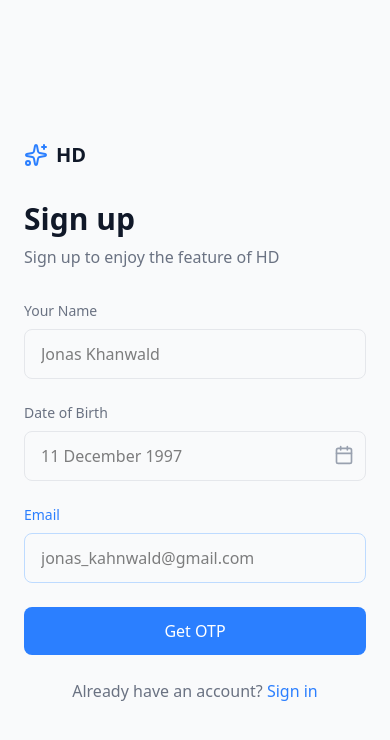
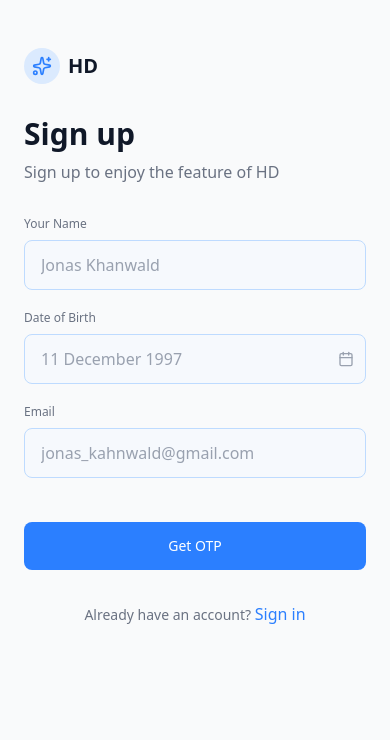
Before and after one commit to Chirag5017/HighwayDeliteAssignment, a React (Vite) app in the folder client/: page /signup in a window 390 px wide. Shown: the top 740 px of the page. Built offline with nearby package versions, Linux system fonts and the light colour scheme; no server answers.

Commit message:
feat: add react-datepicker for date selection; enhance UI components with improved styling and responsiveness; update AuthContext to handle sign up and sign in flags

```diff
--- a/client/package.json
+++ b/client/package.json
@@ -14,6 +14,7 @@
     "axios": "^1.11.0",
     "lucide-react": "^0.542.0",
     "react": "^19.1.1",
+    "react-datepicker": "^8.7.0",
     "react-dom": "^19.1.1",
     "react-hot-toast": "^2.6.0",
     "react-router-dom": "^7.8.2",
--- a/client/src/components/BackGround.tsx
+++ b/client/src/components/BackGround.tsx
@@ -1,11 +1,9 @@
 export function BackGround() {
   return (
-    <div className="hidden md:flex md:w-1/2 relative overflow-hidden rounded-r-3xl">
-      <img
-        src="https://images.pexels.com/photos/1323712/pexels-photo-1323712.jpeg?auto=compress&cs=tinysrgb&w=1260&h=750&dpr=2"
-        alt="Abstract blue waves"
-        className="w-full h-full object-cover"
-      />
-    </div>
+    <img
+      src="https://res.cloudinary.com/dtfuu1dar/image/upload/v1756562206/7b63f1a45bc23337ff246ae8162bec8fa9d7190d_he3qbl.jpg"
+      alt="Abstract blue waves"
+      className="w-full h-full rounded-3xl object-cover"
+    />
   );
 }
--- a/client/src/components/Dashboard.tsx
+++ b/client/src/components/Dashboard.tsx
@@ -23,7 +23,7 @@ export function Dashboard() {
           </div>
           <button
             onClick={logout}
-            className="text-blue-500 text-sm font-medium"
+            className="text-blue-500 text-sm cursor-pointer font-medium"
           >
             Sign Out
           </button>
@@ -32,7 +32,7 @@ export function Dashboard() {
         <div className="px-4 py-6 space-y-6">
           {/* Welcome Card */}
           <div className="bg-white rounded-xl p-6 shadow-sm">
-            <h2 className="text-xl font-semibold text-gray-900 mb-3">
+            <h2 className="text-xl font-semibold cursor-pointer text-gray-900 mb-3">
               Welcome, Jonas Kahnwald !
             </h2>
             <p className="text-sm text-gray-600">
@@ -41,7 +41,7 @@ export function Dashboard() {
           </div>
 
           {/* Create Note Button */}
-          <button className="w-full bg-blue-500 text-white py-4 rounded-xl font-medium text-base">
+          <button className="w-full bg-blue-500 text-white cursor-pointer py-4 rounded-xl font-medium text-base">
             Create Note
           </button>
 
@@ -55,7 +55,7 @@ export function Dashboard() {
                   className="bg-white rounded-xl p-4 shadow-sm flex items-center justify-between"
                 >
                   <span className="text-base text-gray-900">{note.title}</span>
-                  <button className="text-gray-400 hover:text-gray-600">
+                  <button className="text-gray-400 cursor-pointer hover:text-gray-600">
                     <Trash2 className="w-5 h-5" />
                   </button>
                 </div>
@@ -83,7 +83,7 @@ export function Dashboard() {
             </div>
             <button
               onClick={logout}
-              className="text-blue-500 text-base font-medium hover:text-blue-600"
+              className="text-blue-500 text-base cursor-pointer font-medium hover:text-blue-600"
             >
               Sign Out
             </button>
@@ -101,7 +101,7 @@ export function Dashboard() {
             </div>
 
             {/* Create Note Button */}
-            <button className="bg-blue-500 text-white py-4 px-8 rounded-xl font-medium text-base hover:bg-blue-600 transition-colors">
+            <button className="bg-blue-500 text-white cursor-pointer py-4 px-8 rounded-xl font-medium text-base hover:bg-blue-600 transition-colors">
               Create Note
             </button>
 
@@ -115,7 +115,7 @@ export function Dashboard() {
                     className="bg-white rounded-xl p-6 shadow-sm flex items-center justify-between hover:shadow-md transition-shadow"
                   >
                     <span className="text-lg text-gray-900">{note.title}</span>
-                    <button className="text-gray-400 hover:text-gray-600">
+                    <button className="text-gray-400 cursor-pointer hover:text-gray-600">
                       <Trash2 className="w-6 h-6" />
                     </button>
                   </div>
--- a/client/src/components/Logo.tsx
+++ b/client/src/components/Logo.tsx
@@ -3,7 +3,9 @@ import { Sparkles } from 'lucide-react';
 export function Logo() {
   return (
     <div className="flex items-center gap-2 mb-8">
-      <Sparkles className="w-6 h-6 text-blue-500" />
+      <div className="p-2 bg-blue-100 rounded-full">
+        <Sparkles className="w-5 h-5 text-blue-500" />
+      </div>
       <span className="text-xl font-semibold text-gray-900">HD</span>
     </div>
   );
--- a/client/src/components/OTPVerification.tsx
+++ b/client/src/components/OTPVerification.tsx
@@ -6,7 +6,7 @@ import { Logo } from './Logo';
 import { BackGround } from './BackGround';
 
 export function OTPVerification() {
-  const { verifyOTP, signUpData } = useAuth();
+  const { verifyOTP, signUpData, flag } = useAuth();
   const [otp, setOtp] = useState('');
   const [showOtp, setShowOtp] = useState(false);
 
@@ -18,36 +18,36 @@ export function OTPVerification() {
   };
 
   return (
-    <div className="min-h-screen bg-gray-50 flex">
-      <div className="w-full md:w-1/2 flex flex-col justify-center px-6 md:px-16 lg:px-20">
+    <div className="min-h-screen bg-gray-50 flex flex-col lg:flex-row">
+      <div className="w-full lg:w-1/2 flex items-center justify-center px-6 lg:px-12 xl:px-16 py-12">
         <div className="max-w-md w-full mx-auto md:mx-0">
           <Logo />
 
           <div className="mb-8">
-            <h1 className="text-3xl font-bold text-gray-900 mb-2">Sign up</h1>
+            <h1 className="text-3xl font-bold text-gray-900 mb-2">{flag === "signup" ? "Sign up" : "Sign in"}</h1>
             <p className="text-gray-500">Sign up to enjoy the feature of HD</p>
           </div>
 
           <form onSubmit={handleSubmit} className="space-y-6">
-            <div>
+            { flag === "signup" && <div>
               <label className="block text-sm text-gray-500 mb-2">Your Name</label>
               <input
                 type="text"
                 value={signUpData.name || ''}
                 disabled
-                className="w-full px-4 py-3 border border-gray-200 rounded-lg bg-gray-50 text-gray-500"
+                className="w-full px-4 py-3 border border-blue-200 rounded-lg text-gray-900 placeholder-gray-400 focus:outline-none focus:border-blue-500 focus:ring-1 focus:ring-blue-500 bg-blue-50/30"
               />
-            </div>
+            </div> }
 
-            <div>
+           { flag === "signup" && <div>
               <label className="block text-sm text-gray-500 mb-2">Date of Birth</label>
               <input
                 type="text"
                 value={signUpData.dateOfBirth || ''}
                 disabled
-                className="w-full px-4 py-3 border border-gray-200 rounded-lg bg-gray-50 text-gray-500"
+                className="w-full px-4 py-3 border border-blue-200 rounded-lg text-gray-900 placeholder-gray-400 focus:outline-none focus:border-blue-500 focus:ring-1 focus:ring-blue-500 bg-blue-50/30"
               />
-            </div>
+            </div> }
 
             <div>
               <label className="block text-sm text-gray-500 mb-2">Email</label>
@@ -55,7 +55,7 @@ export function OTPVerification() {
                 type="email"
                 value={signUpData.email || ''}
                 disabled
-                className="w-full px-4 py-3 border border-gray-200 rounded-lg bg-gray-50 text-gray-500"
+                className="w-full px-4 py-3 border border-blue-200 rounded-lg text-gray-900 placeholder-gray-400 focus:outline-none focus:border-blue-500 focus:ring-1 focus:ring-blue-500 bg-blue-50/30"
               />
             </div>
 
@@ -66,13 +66,13 @@ export function OTPVerification() {
                   type={showOtp ? "text" : "password"}
                   value={otp}
                   onChange={(e) => setOtp(e.target.value)}
-                  className="w-full px-4 py-3 border border-gray-200 rounded-lg focus:outline-none focus:ring-2 focus:ring-blue-500 focus:border-transparent pr-12"
+                  className="w-full px-4 py-3 border border-blue-200 rounded-lg text-gray-900 placeholder-gray-400 focus:outline-none focus:border-blue-500 focus:ring-1 focus:ring-blue-500 bg-blue-50/30"
                   placeholder="Enter OTP"
                 />
                 <button
                   type="button"
                   onClick={() => setShowOtp(!showOtp)}
-                  className="absolute right-3 top-3.5 text-gray-400 hover:text-gray-600"
+                  className="absolute right-3 top-3.5 text-gray-400 cursor-pointer hover:text-gray-600"
                 >
                   {showOtp ? <EyeOff className="w-5 h-5" /> : <Eye className="w-5 h-5" />}
                 </button>
@@ -81,22 +81,31 @@ export function OTPVerification() {
 
             <button
               type="submit"
-              className="w-full bg-blue-500 text-white py-3 px-4 rounded-lg font-medium hover:bg-blue-600 transition-colors"
+              className="w-full bg-blue-500 text-white py-3 cursor-pointer px-4 rounded-lg font-medium hover:bg-blue-600 transition-colors"
             >
-              Sign up
+             {flag === "signup" ? "Sign up" : "Sign in"}
             </button>
           </form>
 
           <p className="text-center text-gray-500 mt-6">
-            Already have an account?{' '}
-            <Link to="/signin" className="text-blue-500 hover:underline">
+            {flag === 'signup' ? " Already have an account?" : "Dont't have account?"}{' '}
+
+           {
+           flag === "signup" ?
+            (<Link to="/signin" className="text-blue-500 hover:underline">
               Sign in
-            </Link>
+            </Link>) :
+              (<Link to="/signup" className="text-blue-500 hover:underline">
+              Sign up
+            </Link>)
+            }
           </p>
         </div>
       </div>
 
-      <BackGround />
+     <div className="hidden lg:flex items-center justify-center p-8 lg:w-1/2">
+             <BackGround />
+           </div>
     </div>
   );
 }
--- a/client/src/components/SignIn.tsx
+++ b/client/src/components/SignIn.tsx
@@ -16,8 +16,8 @@ export function SignIn() {
   };
 
   return (
-    <div className="min-h-screen bg-gray-50 flex">
-      <div className="w-full md:w-1/2 flex flex-col justify-center px-6 md:px-16 lg:px-20">
+    <div className="min-h-screen bg-gray-50 flex flex-col lg:flex-row">
+      <div className="w-full lg:w-1/2 flex items-center justify-center px-6 lg:px-12 xl:px-16 py-12">
         <div className="max-w-md w-full mx-auto md:mx-0">
           <Logo />
 
@@ -28,7 +28,7 @@ export function SignIn() {
 
           <form onSubmit={handleSubmit} className="space-y-6">
             <div>
-              <label className="block text-sm text-blue-500 mb-2">Email</label>
+              <label className="block text-sm text-black mb-2">Email</label>
               <input
                 type="email"
                 value={email}
@@ -51,7 +51,7 @@ export function SignIn() {
 
             <button
               type="submit"
-              className="w-full bg-blue-500 text-white py-3 px-4 rounded-lg font-medium hover:bg-blue-600 transition-colors"
+              className="w-full bg-blue-500 text-white py-3 px-4 cursor-pointer rounded-lg font-medium hover:bg-blue-600 transition-colors"
             >
               Continue
             </button>
@@ -66,7 +66,9 @@ export function SignIn() {
         </div>
       </div>
 
-      <BackGround />
+     <div className="hidden lg:flex items-center justify-center p-8 lg:w-1/2">
+                  <BackGround />
+                </div>
     </div>
   );
 }
--- a/client/src/components/SignUp.tsx
+++ b/client/src/components/SignUp.tsx
@@ -13,79 +13,90 @@ export function SignUp() {
     email: ''
   });
 
-  const handleSubmit = (e: React.FormEvent) => {
+  const handleSubmit = async (e: React.FormEvent) => {
     e.preventDefault();
+    let response : boolean | undefined;
     if (formData.name && formData.dateOfBirth && formData.email) {
-      signUp(formData);
+      response = await signUp(formData);
+    }
+    if(response === false) {
+       setFormData({
+        name: '',
+        dateOfBirth: '',
+        email: ''
+    })
     }
   };
 
   return (
-    <div className="min-h-screen bg-gray-50 flex">
-      <div className="w-full md:w-1/2 flex flex-col justify-center px-6 md:px-16 lg:px-20">
+    <div className="min-h-screen bg-gray-50 flex flex-col lg:flex-row">
+      <div className="w-full lg:w-1/2 flex items-center justify-center px-6 lg:px-12 xl:px-16 py-12">
         <div className="max-w-md w-full mx-auto md:mx-0">
-          <Logo />
+         <Logo />
 
           <div className="mb-8">
             <h1 className="text-3xl font-bold text-gray-900 mb-2">Sign up</h1>
             <p className="text-gray-500">Sign up to enjoy the feature of HD</p>
           </div>
 
-          <form onSubmit={handleSubmit} className="space-y-6">
+          <div className="space-y-5">
             <div>
-              <label className="block text-sm text-gray-500 mb-2">Your Name</label>
+              <label className="block text-xs text-gray-500 mb-2 font-medium">Your Name</label>
               <input
                 type="text"
                 value={formData.name}
-                onChange={(e) => setFormData({...formData, name: e.target.value})}
-                className="w-full px-4 py-3 border border-gray-200 rounded-lg focus:outline-none focus:ring-2 focus:ring-blue-500 focus:border-transparent"
                 placeholder="Jonas Khanwald"
+                onChange={(e) => setFormData({ ...formData, name: e.target.value })}
+                className="w-full px-4 py-3 border border-blue-200 rounded-lg text-gray-900 placeholder-gray-400 focus:outline-none focus:border-blue-500 focus:ring-1 focus:ring-blue-500 bg-blue-50/30"
               />
             </div>
 
             <div>
-              <label className="block text-sm text-gray-500 mb-2">Date of Birth</label>
+              <label className="block text-xs text-gray-500 mb-2 font-medium">Date of Birth</label>
               <div className="relative">
                 <input
                   type="text"
+                  placeholder='11 December 1997'
                   value={formData.dateOfBirth}
-                  onChange={(e) => setFormData({...formData, dateOfBirth: e.target.value})}
-                  className="w-full px-4 py-3 border border-gray-200 rounded-lg focus:outline-none focus:ring-2 focus:ring-blue-500 focus:border-transparent"
-                  placeholder="11 December 1997"
+                  onChange={(e) => setFormData({ ...formData, dateOfBirth: e.target.value })}
+                  className="w-full px-4 py-3 border border-blue-200 rounded-lg text-gray-900 placeholder-gray-400 focus:outline-none focus:border-blue-500 focus:ring-1 focus:ring-blue-500 bg-blue-50/30"
                 />
-                <Calendar className="absolute right-3 top-3.5 w-5 h-5 text-gray-400" />
+                <Calendar className="absolute right-3 top-1/2 transform -translate-y-1/2 w-4 h-4 text-gray-400" />
               </div>
             </div>
 
             <div>
-              <label className="block text-sm text-blue-500 mb-2">Email</label>
+              <label className="block text-xs text-gray-500 mb-2 font-medium">Email</label>
               <input
                 type="email"
+                placeholder='jonas_kahnwald@gmail.com'
                 value={formData.email}
-                onChange={(e) => setFormData({...formData, email: e.target.value})}
-                className="w-full px-4 py-3 border border-blue-200 rounded-lg focus:outline-none focus:ring-2 focus:ring-blue-500 focus:border-blue-300"
-                placeholder="jonas_kahnwald@gmail.com"
+                onChange={(e) => setFormData({ ...formData, email: e.target.value })}
+                className="w-full px-4 py-3 border border-blue-200 rounded-lg text-gray-900 placeholder-gray-400 focus:outline-none focus:border-blue-500 focus:ring-1 focus:ring-blue-500 bg-blue-50/30"
               />
             </div>
 
             <button
               type="submit"
-              className="w-full bg-blue-500 text-white py-3 px-4 rounded-lg font-medium hover:bg-blue-600 transition-colors"
+              onClick={handleSubmit}
+              className="w-full bg-blue-500 text-white py-3.5 cursor-pointer px-4 rounded-lg font-medium text-sm hover:bg-blue-600 transition-colors mt-6"
             >
               Get OTP
             </button>
-          </form>
+          </div>
 
-          <p className="text-center text-gray-500 mt-6">
-            Already have an account?{' '}
-            <Link to="/signin" className="text-blue-500 hover:underline">
+          <div className="text-center mt-8">
+            <span className="text-gray-500 text-sm">Already have an account? </span>
+              <Link to="/signin" className="text-blue-500 hover:underline">
               Sign in
             </Link>
-          </p>
+          </div>
         </div>
       </div>
 
-      <BackGround />
+      <div className="hidden lg:flex items-center justify-center p-8 lg:w-1/2">
+        <BackGround />
+      </div>
     </div>
   );
 }
--- a/client/src/context/AuthContext.tsx
+++ b/client/src/context/AuthContext.tsx
@@ -6,20 +6,21 @@ import toast from "react-hot-toast";
 const Backend_Url = import.meta.env.VITE_BACKEND_URL;
 
 interface User {
-  name: string;
-  email?: string;
-  dateOfBirth?: string;
+  name: string,
+  email?: string,
+  dateOfBirth?: string,
 }
 
 interface AuthContextType {
-  user: User | null;
+  user: User | null,
   signUpData: Partial<User>;
-  setSignUpData: (data: Partial<User>) => void;
-  signUp: (userData: User) => void;
-  signIn: (email: string) => void;
-  verifyOTP: (otp: string) => void;
-  logout: () => void;
-  loading: boolean;
+  setSignUpData: (data: Partial<User>) => void,
+  signUp: (userData: User) => Promise<boolean> ,
+  signIn: (email: string) => Promise<boolean> ,
+  verifyOTP: (otp: string) => void,
+  logout: () => void,
+  loading: boolean,
+  flag: string,
 }
 
 const AuthContext = createContext<AuthContextType | undefined>(undefined);
@@ -52,20 +53,22 @@ useEffect(() => {
 }, []);
 
 
-  const signUp = async (userData: User) => {
+  const signUp = async (userData: User) : Promise<boolean> => {
     setSignUpData(userData);
     setFlag("signup");
     const response = await sendOTP(userData.email, "user/sign-up/send-otp");
-    if (!response) return;
+    if (!response) return false;
     navigate("/otp");
+    return true;
   };
 
-  const signIn = async (email: string) => {
+  const signIn = async (email: string) : Promise<boolean> => {
     setSignUpData({ email });
     setFlag("signin");
     const response = await sendOTP(email, "user/sign-in/send-otp");
-    if (!response) return;
+    if (!response) return false;
     navigate("/otp");
+    return true;
   };
 
   const sendOTP = async (email: string | undefined, URL: string): Promise<boolean> => {
@@ -110,13 +113,13 @@ useEffect(() => {
             dob: signUpData.dateOfBirth,
             name: signUpData.name,
           },
-          { withCredentials: true } // ✅ set cookie
+          { withCredentials: true }
         );
 
         const response = result.data;
         if (response.success) {
           toast.success(response.message);
-          setUser(response.user); // ✅ take user from backend
+          setUser(response.user);
           navigate("/dashboard");
         } else {
           toast.error(response.message);
@@ -150,6 +153,7 @@ useEffect(() => {
         verifyOTP,
         logout,
         loading,
+        flag
       }}
     >
       {children}
```
Also changed, not shown: 1 other file (tests, documents, lock files or other folders).
